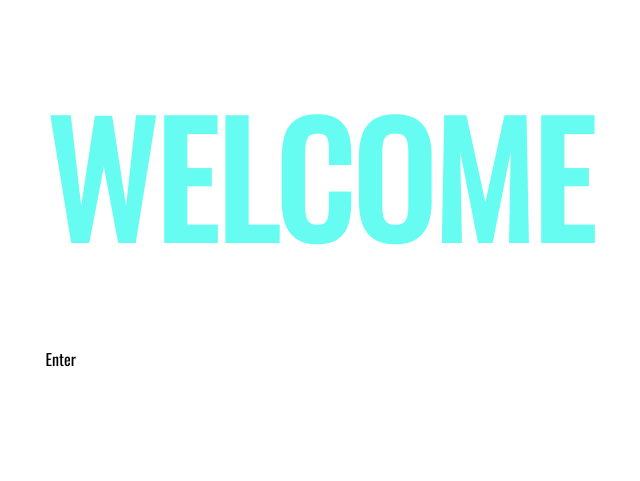
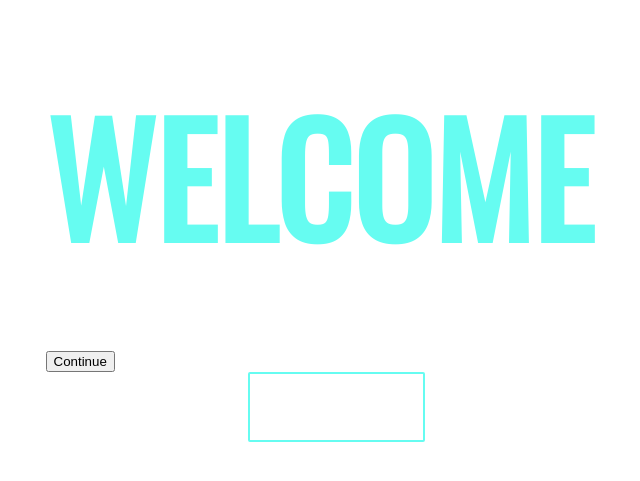
Before and after one commit to GEEKS-of-GEC/GEEKS-of-GEC.github.io, a plain HTML site: page index.html in a window 1280 px wide. Shown: the part 197-678 px from the top of the page, without its empty margins (304-944 px from the left). Drawn offline with nearby package versions, Linux system fonts and the light colour scheme; a web font is replaced by a local one.

Commit message:
Update index.html

```diff
--- a/index.html
+++ b/index.html
@@ -17,7 +17,8 @@
   <!-- Inspired by https://bert.house/en/-->
 <div class="center">
   <h1>WELCOME</h1>
-  <div class="btn.href='/gitgithub.html'">Enter</div>
+    <button onclick="window.location.href='/gitgithub.html'">Continue</button>
+  <div class="btn">Enter</div>
 </div>
 
 
```
